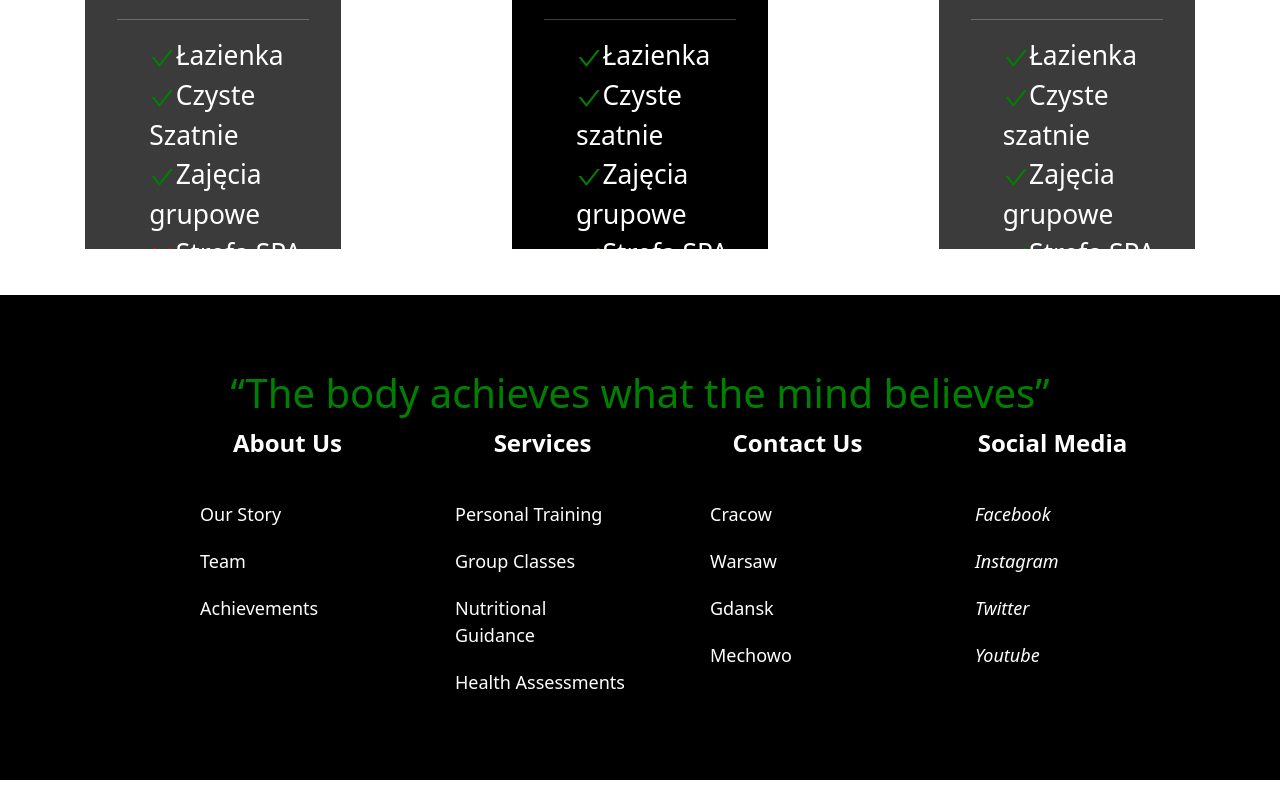
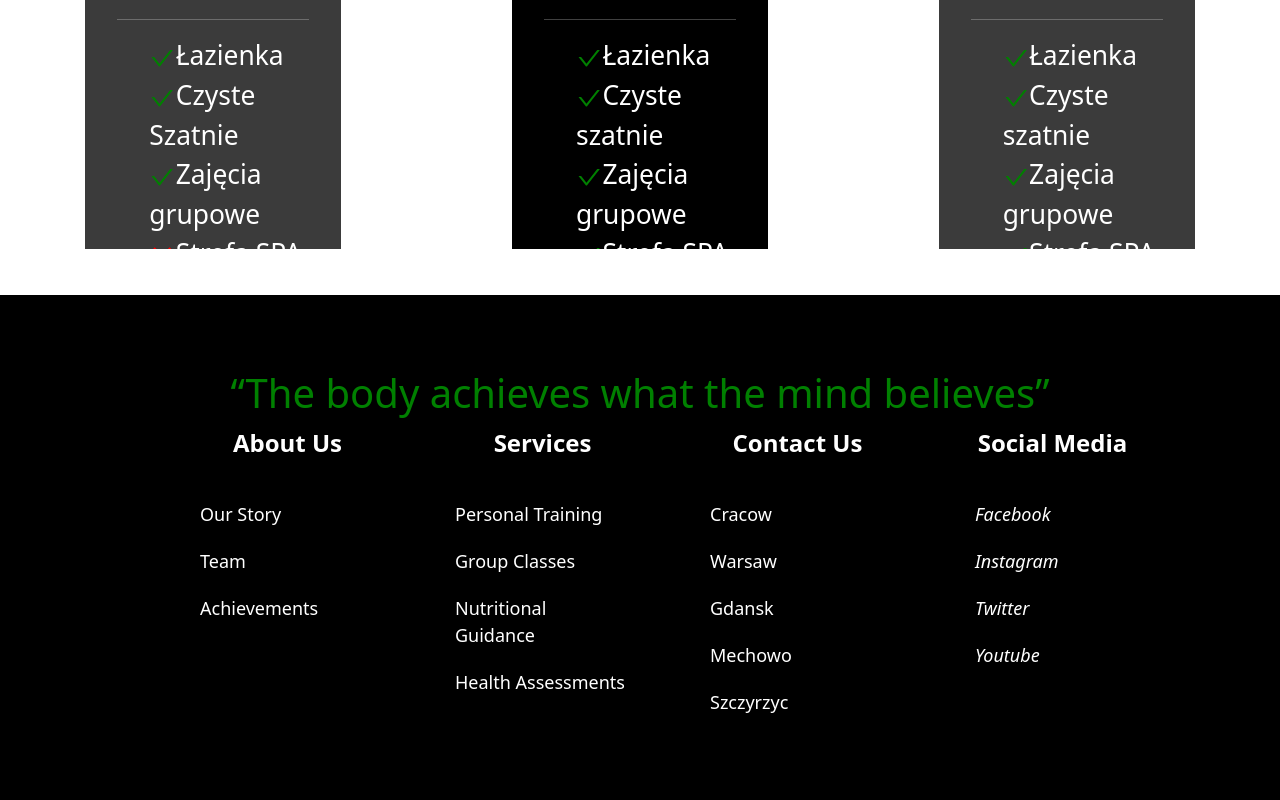
Before and after one commit to Krzysztof-Goluchowski/Prosty-sklep-internetowy, a React (Create React App) app in the folder react-projekt/: page / in a window 1280 px wide. Shown: the part 2505-3305 px from the top of the page. Built offline with nearby package versions, Linux system fonts and the light colour scheme.

Commit message:
szczyrzyc city

```diff
--- a/react-projekt/src/components/Footer.js
+++ b/react-projekt/src/components/Footer.js
@@ -63,6 +63,9 @@ const Footer = () => {
                         <FooterLink href="#">
                             Mechowo
                         </FooterLink>
+                        <FooterLink href="#">
+                            Szczyrzyc
+                        </FooterLink>
                     </Column>
                     <Column>
                         <Heading>Social Media</Heading>
```
